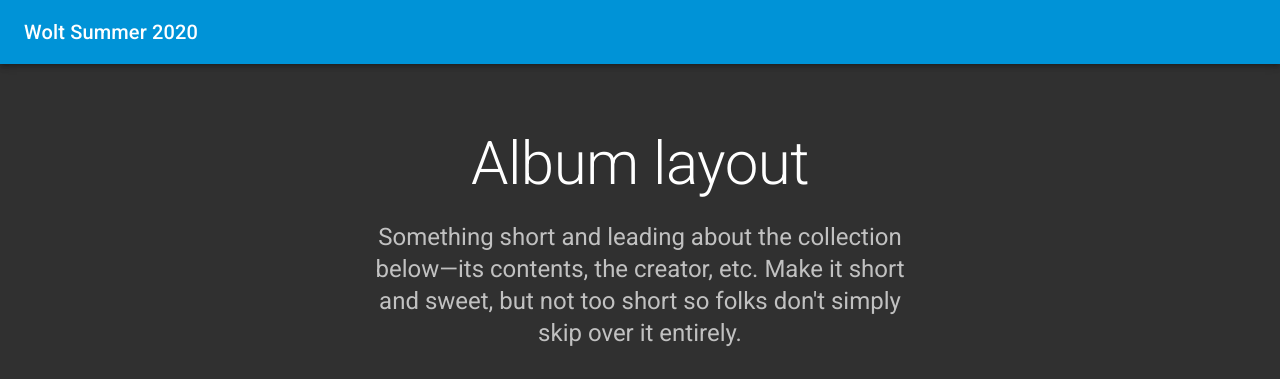
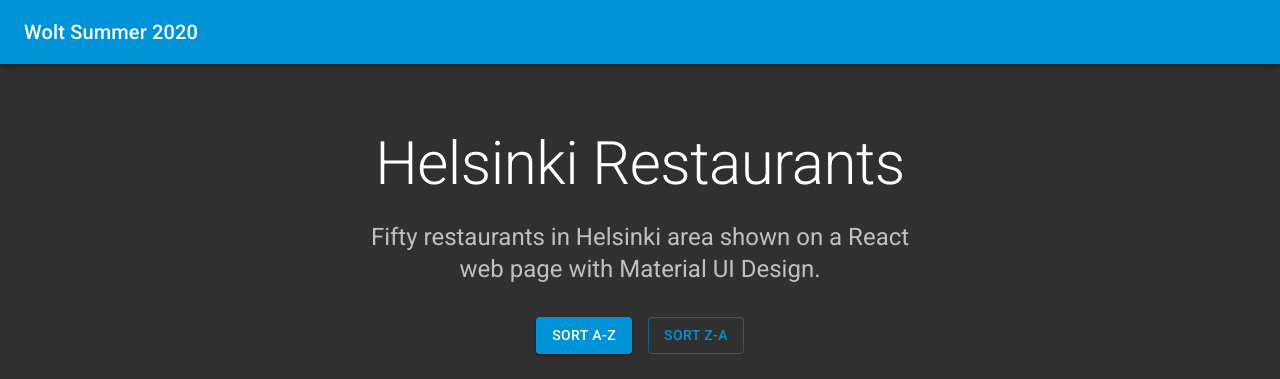
Before and after one commit to htqtung/helsinki-restaurants, a React (Create React App) app: page / in a window 1280 px wide. Shown: the top 379 px of the page. Built offline with nearby package versions, Linux system fonts and the light colour scheme.

Commit message:
edited texts

```diff
--- a/src/App.js
+++ b/src/App.js
@@ -94,7 +94,7 @@ function App() {
                 color="textPrimary"
                 gutterBottom
               >
-                Album layout
+                Helsinki Restaurants
               </Typography>
               <Typography
                 variant="h5"
@@ -102,9 +102,8 @@ function App() {
                 color="textSecondary"
                 paragraph
               >
-                Something short and leading about the collection below—its
-                contents, the creator, etc. Make it short and sweet, but not too
-                short so folks don&apos;t simply skip over it entirely.
+                Fifty restaurants in Helsinki area shown on a React web page
+                with Material UI Design.
               </Typography>
               <div className={classes.heroButtons}>
                 <Grid container spacing={2} justify="center">
@@ -142,16 +141,13 @@ function App() {
         </main>
         {/* Footer */}
         <footer className={classes.footer}>
-          <Typography variant="h6" align="center" gutterBottom>
-            Footer
-          </Typography>
           <Typography
             variant="subtitle1"
             align="center"
             color="textSecondary"
             component="p"
           >
-            Something here to give the footer a purpose!
+            Have a nice day! :)
           </Typography>
           <Copyright />
         </footer>
```
